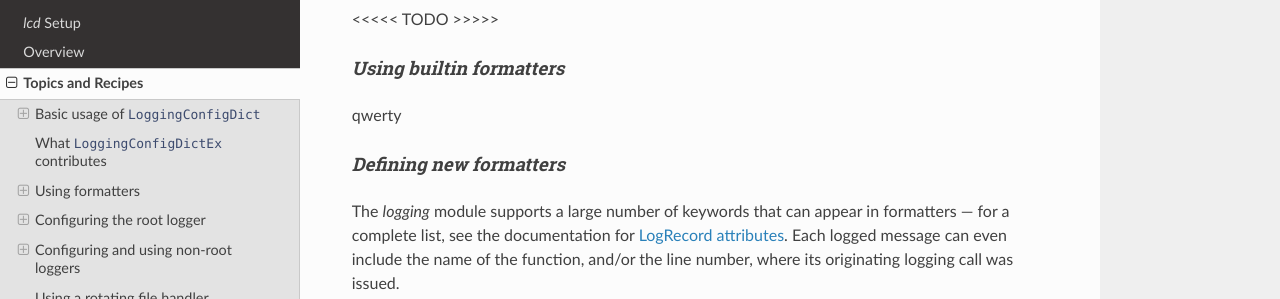
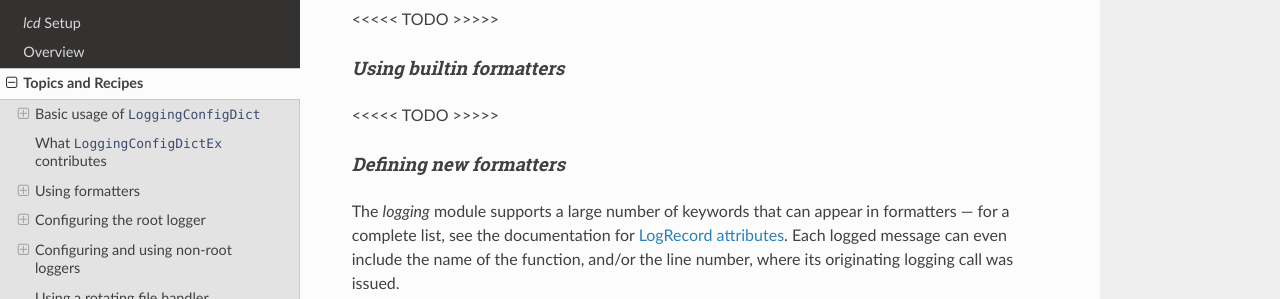
Before and after one commit to Twangist/prelogging, a Sphinx documentation site: the page built from lcd/docs/topics-recipes.rst, in a window 1280 px wide and 900 px high, scrolled down 2064 px. Shown: the part 152-451 px from the top of the window. Built offline with Sphinx 7.4.7 and the Read the Docs theme 2.0.0, drawn with Linux system fonts in a browser that asks for light colours.

Commit message:
0.2.7b4 -- doc
TODO the rest of the examples... and docs

```diff
--- a/lcd/docs/topics-recipes.rst
+++ b/lcd/docs/topics-recipes.rst
@@ -142,7 +142,7 @@ Using formatters
 
 Using builtin formatters
 ++++++++++++++++++++++++++
-qwerty
+<<<<< TODO >>>>>
 
 .. _tr-LCDEx-defining-new-formatters:
 
```
Also changed, not shown: other parts of lcd/docs/topics-recipes.rst (+2 -2 lines).
